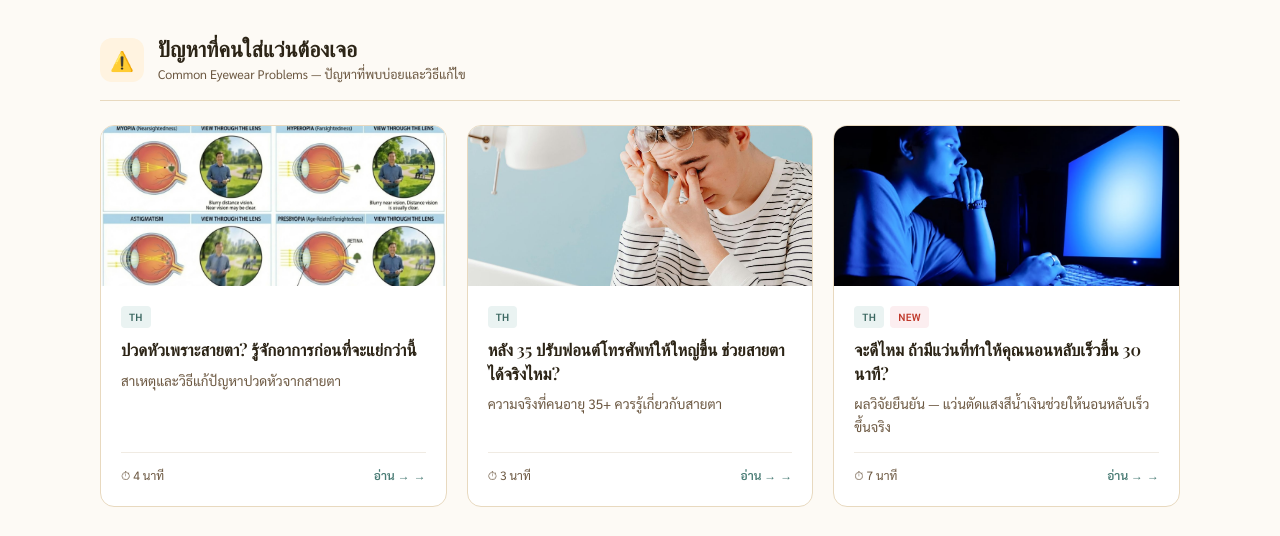
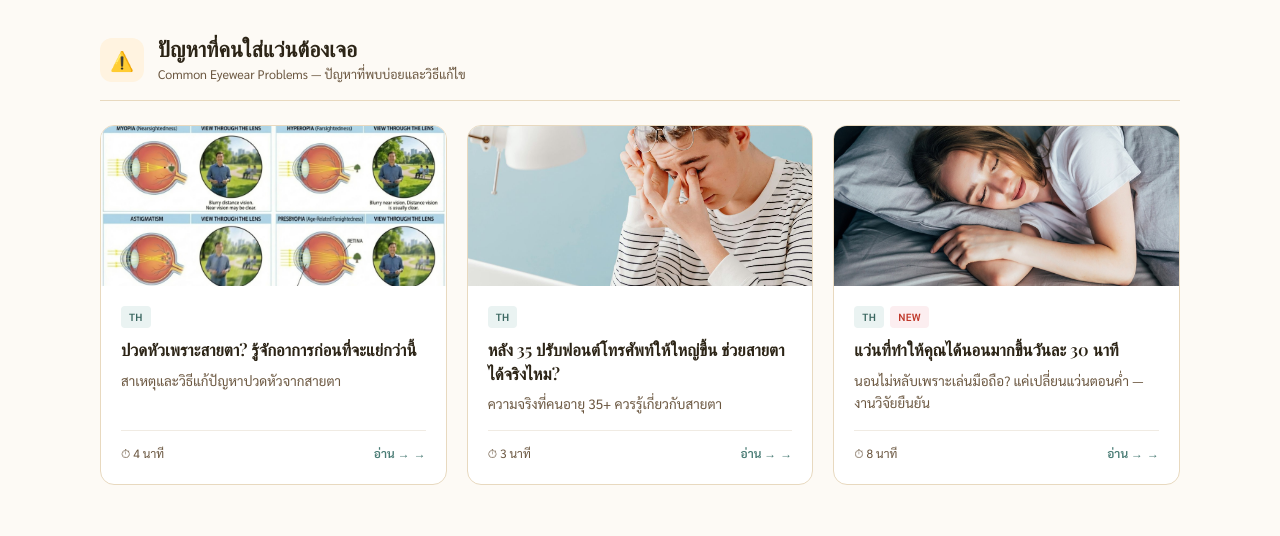
Before and after one commit to parsuraphunst-hub/optical-x-website, a plain HTML site: page articles.html in a window 1280 px wide. Shown: the part 2700-3236 px from the top of the page. Drawn offline with nearby package versions, Linux system fonts and the light colour scheme; a web font is replaced by a local one.

Commit message:
articles fixed

```diff
--- a/articles.html
+++ b/articles.html
@@ -549,12 +549,12 @@ img { max-width: 100%; display: block; }
       </div>
     </a>
     <a href="articles/problems_phone-sleep.html" class="lib-card">
-      <div class="lib-card-img"><img src="images/art-blue-light-devices.jpg" alt="แว่นช่วยนอนหลับ — Optical X" loading="lazy"></div>
+      <div class="lib-card-img"><img src="images/woman-sleeping - Copy.jpg" alt="แว่นที่ทำให้คุณได้นอนมากขึ้นวันละ 30 นาที — Optical X" loading="lazy"></div>
       <div class="lib-card-body">
         <div class="lib-card-tags"><span class="lib-tag th">TH</span><span class="lib-tag new">NEW</span></div>
-        <div class="lib-card-title">จะดีไหม ถ้ามีแว่นที่ทำให้คุณนอนหลับเร็วขึ้น 30 นาที?</div>
-        <div class="lib-card-desc">ผลวิจัยยืนยัน — แว่นตัดแสงสีน้ำเงินช่วยให้นอนหลับเร็วขึ้นจริง</div>
-        <div class="lib-card-meta"><span>⏱ 7 นาที</span><span class="lib-card-read">อ่าน →</span></div>
+        <div class="lib-card-title">แว่นที่ทำให้คุณได้นอนมากขึ้นวันละ 30 นาที</div>
+        <div class="lib-card-desc">นอนไม่หลับเพราะเล่นมือถือ? แค่เปลี่ยนแว่นตอนค่ำ — งานวิจัยยืนยัน</div>
+        <div class="lib-card-meta"><span>⏱ 8 นาที</span><span class="lib-card-read">อ่าน →</span></div>
       </div>
     </a>
   </div>
```
